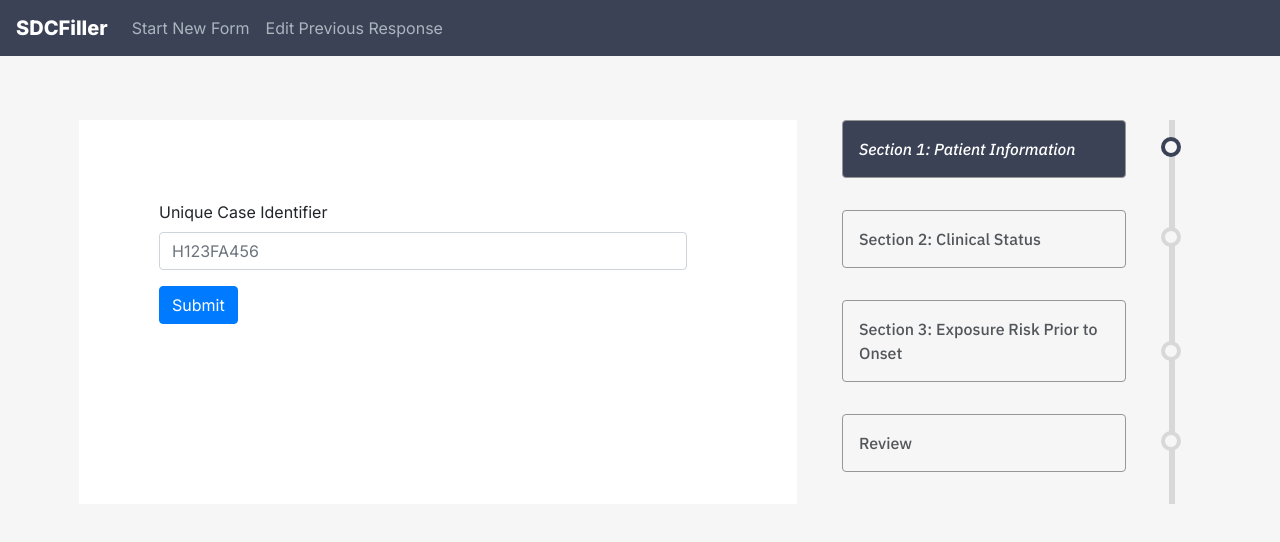
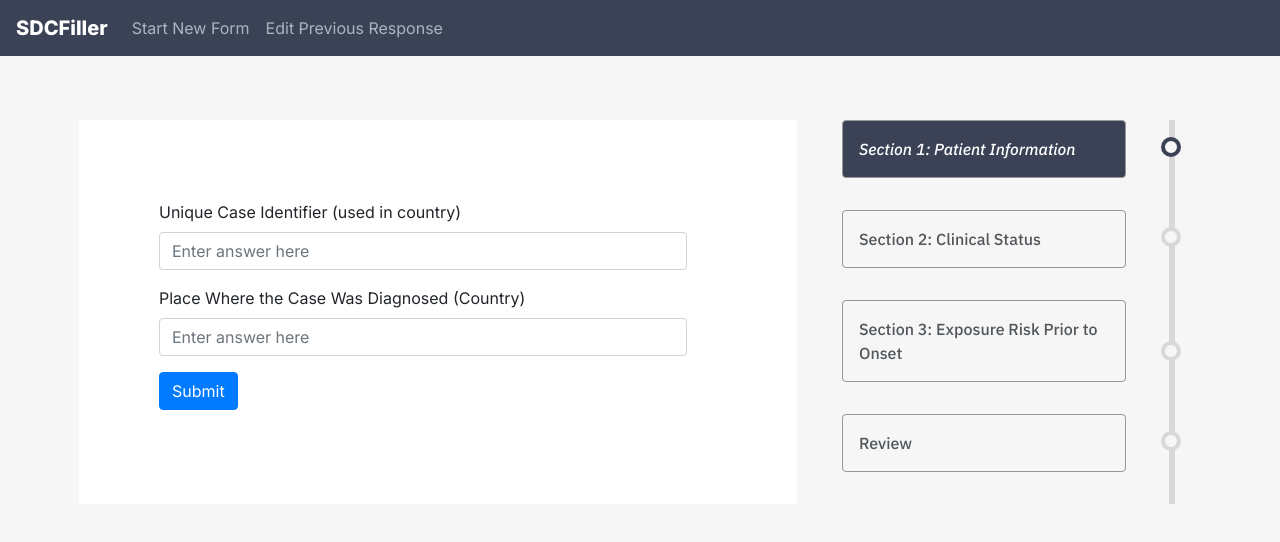
Before and after one commit to csc302-spring-2021/proj-DaBaby, a React (Create React App) app in the folder form-filler/: page / in a window 1280 px wide. Shown: the top 542 px of the page. Built offline with nearby package versions, Linux system fonts and the light colour scheme.

Commit message:
Added question component
Beginning to render the questions on the section. So far free-text is done.

```diff
--- /dev/null
+++ b/form-filler/src/components/Question.jsx
@@ -0,0 +1,59 @@
+import React, { Component } from "react";
+import { Field } from "react-final-form";
+import {
+  Container,
+  Row,
+  Col,
+  Button,
+  FormGroup,
+  FormLabel,
+  FormControl,
+  FormText,
+} from "react-bootstrap";
+
+class Question extends Component {
+  required = (value) => {
+    return value ? undefined : "Required";
+  };
+  render() {
+    // Depending
+    switch (this.props.question_type) {
+      case "single-choice":
+        return <h1>single-choice</h1>;
+        break;
+      case "multiple-choice":
+        return <h1>multiple-choice</h1>;
+        break;
+
+      case "free-text":
+        return (
+          <Field name="uniqueCaseId" validate={this.required}>
+            {({ input, meta }) => (
+              <FormGroup controlId="uniqueCaseId">
+                <FormLabel>{this.props.question_text}</FormLabel>
+                <FormControl
+                  {...input}
+                  type="text"
+                  placeholder="Enter answer here"
+                  isInvalid={meta.error && meta.touched}
+                />
+                <FormText data-testid="caseIdValidation">
+                  {meta.error && meta.touched && <span>{meta.error}</span>}
+                </FormText>
+              </FormGroup>
+            )}
+          </Field>
+        );
+        break;
+
+      case "integer":
+        return <h1>integer</h1>;
+        break;
+      case "true/false":
+        return <h1>true/false</h1>;
+        break;
+    }
+  }
+}
+
+export default Question;
--- a/form-filler/src/components/SDCSection.jsx
+++ b/form-filler/src/components/SDCSection.jsx
@@ -14,8 +14,31 @@ import {
 } from "react-bootstrap";
 
 import { Form, Field } from "react-final-form";
+import Question from "./Question";
 
 class SDCSection extends React.Component {
+  // Questions will be saved into the state of the current section gathered from the backend
+  state = {
+    questions: [
+      {
+        question_id: 37326,
+        question_type: "free-text",
+        order: 42,
+        controller_id: null,
+        controller_answer: null,
+        question_text: "Unique Case Identifier (used in country)",
+      },
+      {
+        question_id: 35932,
+        question_type: "free-text",
+        order: 76,
+        controller_id: null,
+        controller_answer: null,
+
+        question_text: "Place Where the Case Was Diagnosed (Country)",
+      },
+    ],
+  };
   onSubmit = async (values) => {
     console.log(JSON.stringify(values));
   };
@@ -28,6 +51,7 @@ class SDCSection extends React.Component {
   };
 
   render() {
+    const { questions } = this.state;
     return (
       <Container className="sdc-form">
         <Row>
@@ -42,24 +66,13 @@ class SDCSection extends React.Component {
                 values,
               }) => (
                 <>
-                  <Field name="uniqueCaseId" validate={this.required}>
-                    {({ input, meta }) => (
-                      <FormGroup controlId="uniqueCaseId">
-                        <FormLabel>Unique Case Identifier</FormLabel>
-                        <FormControl
-                          {...input}
-                          type="text"
-                          placeholder="H123FA456"
-                          isInvalid={meta.error && meta.touched}
-                        />
-                        <FormText data-testid="caseIdValidation">
-                          {meta.error && meta.touched && (
-                            <span>{meta.error}</span>
-                          )}
-                        </FormText>
-                      </FormGroup>
-                    )}
-                  </Field>
+                  {/* Where the questions will be rendered */}
+                  {questions.map((question) => (
+                    <Question
+                      question_type={question.question_type}
+                      question_text={question.question_text}
+                    />
+                  ))}
                   <Button
                     type="submit"
                     onClick={handleSubmit}
```
Also changed, not shown: form-filler/src/components/Question.scss (added), 1 other file (tests, documents, lock files or other folders).
